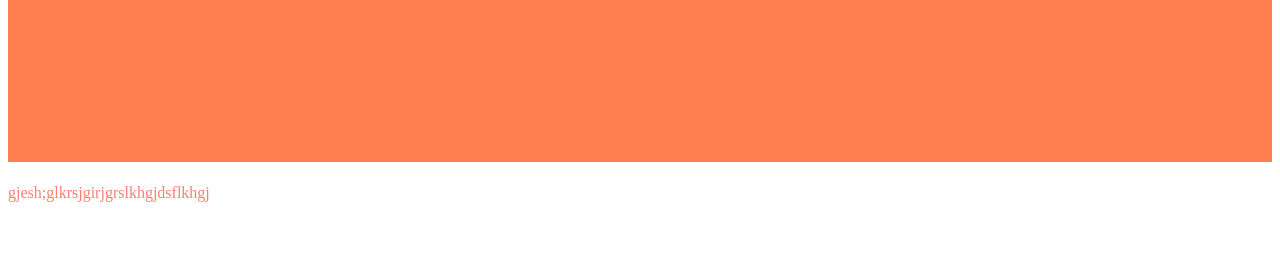
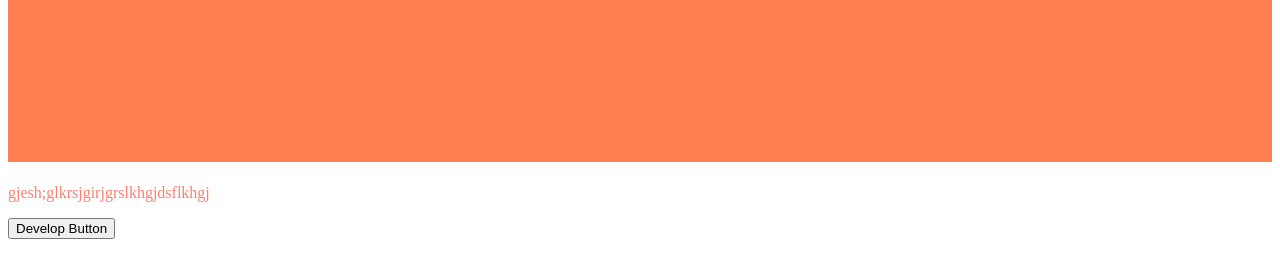
Before and after one commit to aurthohinhabib/professional-Website, a plain HTML site: page index.html in a window 1280 px wide. Shown: the part 59-336 px from the top of the page. Drawn offline with Linux system fonts and the light colour scheme.

Commit message:
button add

```diff
--- a/index.html
+++ b/index.html
@@ -19,6 +19,7 @@
 <body>
     <h1>Adding Makeup. YAY!</h1>
     <p>gjesh;glkrsjgirjgrslkhgjdsflkhgj</p>
+    <button>Develop Button</button>
 
 </body>
 </html>
```
